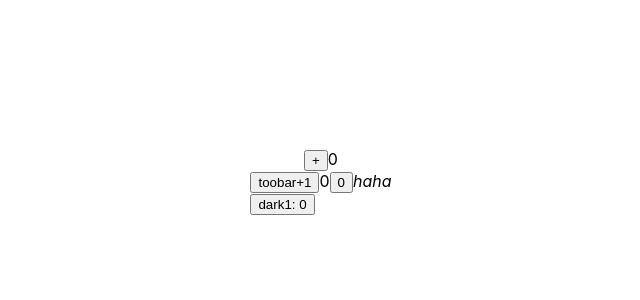
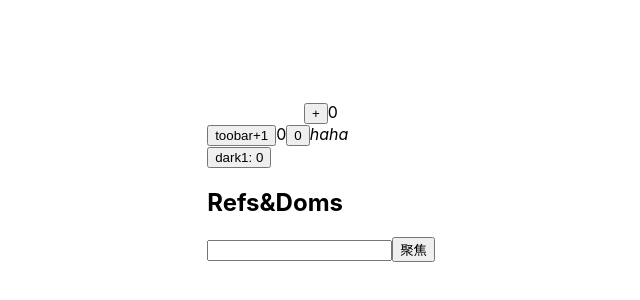
Before and after one commit to Louis14lan/react-learn, a Next.js app: page / in a window 1280 px wide. Shown: the part 218-518 px from the top of the page, without its empty margins (319-959 px from the left). Built offline with nearby package versions, Linux system fonts and the light colour scheme.

Commit message:
add ref examples

```diff
--- /dev/null
+++ b/pages/RefComponent.js
@@ -0,0 +1,33 @@
+import {Component, createRef} from 'react'
+
+export class RefComponent extends Component{
+    constructor(props){
+        super(props)
+        this.childRef = createRef();
+    }
+    focusBtn = ()=>{
+        console.log(this.childRef)
+        this.childRef.current.focus();
+    }
+    render(){
+        return <div>
+            <h2>Refs&Doms</h2>
+            <RefChild ref={this.childRef}></RefChild>
+            <button onClick={this.focusBtn}>聚焦</button>
+        </div>
+    }
+}
+
+
+class RefChild extends Component{
+    constructor(){
+        super()
+        this.inputRef = createRef();
+    }
+    focus=()=>{
+        this.inputRef.current.focus();
+    }
+    render(){
+        return <input ref={this.inputRef}/>
+    }
+}
--- a/pages/index.js
+++ b/pages/index.js
@@ -1,6 +1,6 @@
 import Head from 'next/head'
 import styles from '../styles/Home.module.css'
-// import {ToolBar} from './ContextComponent'
+import {RefComponent} from './RefComponent'
 
 import {Component, createContext, Profiler} from 'react'
 const ThemeContext = createContext('light')
@@ -42,7 +42,7 @@ export default class Home extends Component {
               {value=>ThemedButton1(value)}
             </ThemeContext.Consumer>
           </ThemeContext.Provider>
-
+          <RefComponent></RefComponent>
         </main>
       </div>
     )
```
Also changed, not shown: pages/ContextComponent.js (deleted, +0 -15 lines).
